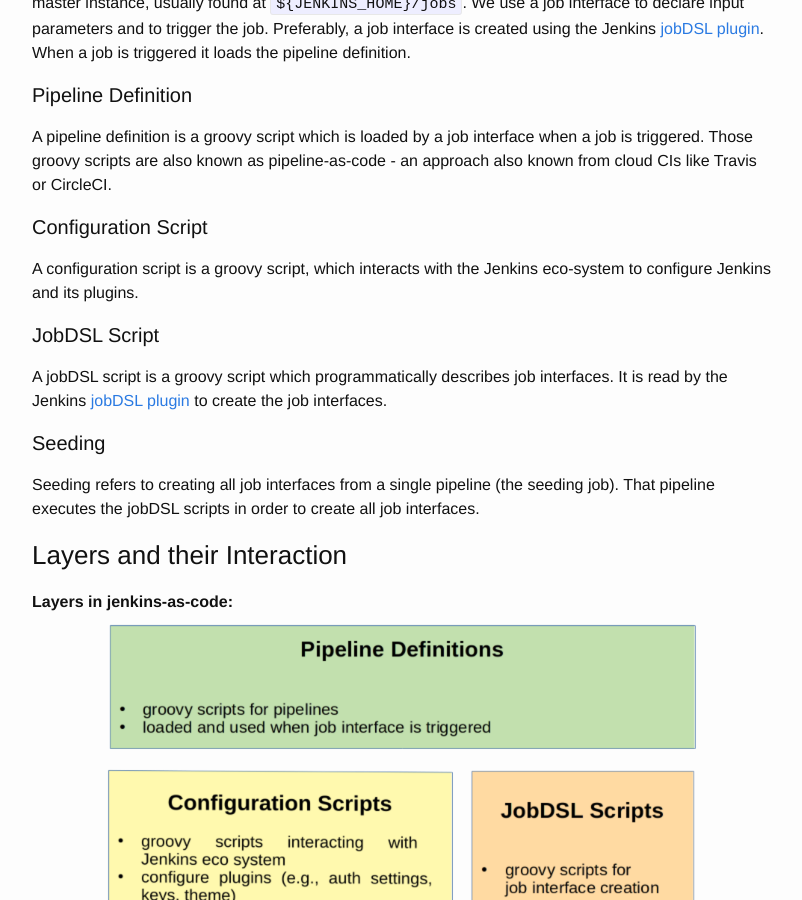
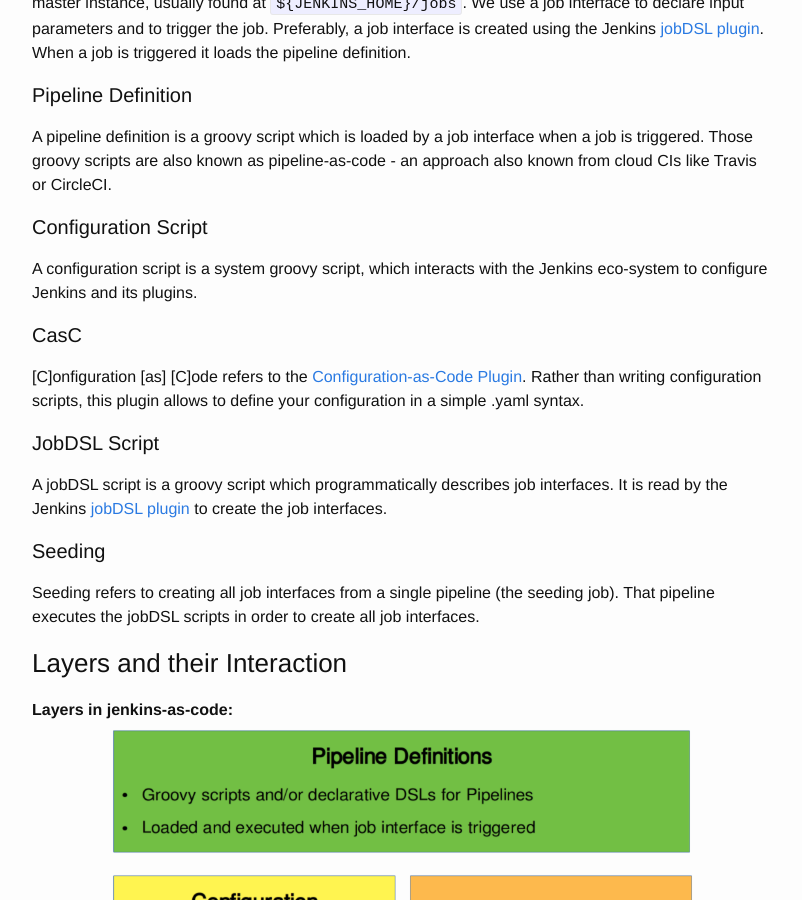
Before and after one commit to fishi0x01/fishi0x01.github.io, a Jekyll site: the page built from _posts/2019-01-06-Jenkins-As-Code-Part-1.md, in a window 1280 px wide and 900 px high, scrolled down 1685 px. Shown: the whole window, without its empty margins (238-1040 px from the left). Built offline with Jekyll 4.4.1, drawn with Linux system fonts in a browser that asks for light colours; some of the changed text lies outside the part shown.

Commit message:
Adjust JenkinsAsCode I

```diff
--- a/_includes/tags/disqus.html
+++ b/_includes/tags/disqus.html
@@ -1,5 +1,5 @@
 <hr>
-<i>
+<i style="font-size: small;">
 I use <a href="https://disqus.com/">disqus</a> as a comment system. If you click on the following button, then the disqus comment system will load in your browser and you agree to the <a href="https://help.disqus.com/terms-and-policies/disqus-privacy-policy">disqus privacy policy</a>. To delete your data from disqus you can contact their <a href="https://disqus.com/support/">support team</a> directly.
 </i>
 <br>
--- a/_posts/2019-01-06-Jenkins-As-Code-Part-1.md
+++ b/_posts/2019-01-06-Jenkins-As-Code-Part-1.md
@@ -68,7 +68,12 @@ A pipeline definition is a groovy script which is loaded by a job interface when
 Those groovy scripts are also known as pipeline-as-code - an approach also known from cloud CIs like Travis or CircleCI.
 
 #### Configuration Script
-A configuration script is a groovy script, which interacts with the Jenkins eco-system to configure Jenkins and its plugins.
+A configuration script is a system groovy script, which interacts with the Jenkins eco-system to configure Jenkins and its plugins.
+
+#### CasC
+\[C\]onfiguration \[as\] [C]ode refers to the [Configuration-as-Code Plugin][casc-plugin].
+Rather than writing configuration scripts, this plugin allows to define your configuration
+in a simple .yaml syntax.
 
 #### JobDSL Script
 A jobDSL script is a groovy script which programmatically describes job interfaces.
@@ -81,10 +86,10 @@ That pipeline executes the jobDSL scripts in order to create all job interfaces.
 ### Layers and their Interaction
 
 **Layers in jenkins-as-code:**
-<img src="/content-images/jenkins-as-code-layers.png" alt="Layers in jenkins-as-code" style="display: block; margin-left: auto; margin-right: auto;">
+<img src="/content-images/jenkins-as-code-layers.png" alt="Layers in jenkins-as-code" style="display: block; margin-left: auto; margin-right: auto; width: 80%;">
 
 **Interaction between the layers:**
-<img src="/content-images/jenkins-as-code-layers-interaction.png" alt="Layer interaction in jenkins-as-code" style="display: block; margin-left: auto; margin-right: auto;">
+<img src="/content-images/jenkins-as-code-layers-interaction.png" alt="Layer interaction in jenkins-as-code" style="display: block; margin-left: auto; margin-right: auto; width: 80%;">
 
 ## Jenkins Docker Image
 
@@ -213,3 +218,4 @@ OAuth authentication, theming, slack and credentials.
 [pipeline-as-code]: https://jenkins.io/solutions/pipeline/
 [shared-libraries]: https://jenkins.io/doc/book/pipeline/shared-libraries/
 [jenkins-as-code-github-repo]: https://github.com/devtail/jenkins-as-code
+[casc-plugin]: https://plugins.jenkins.io/configuration-as-code
```
Also changed, not shown: other parts of _posts/2019-01-06-Jenkins-As-Code-Part-1.md (+1 -1 lines), README.md, content-images/jenkins-as-code-layers-interaction.png, content-images/jenkins-as-code-layers.png, 2 other files.
